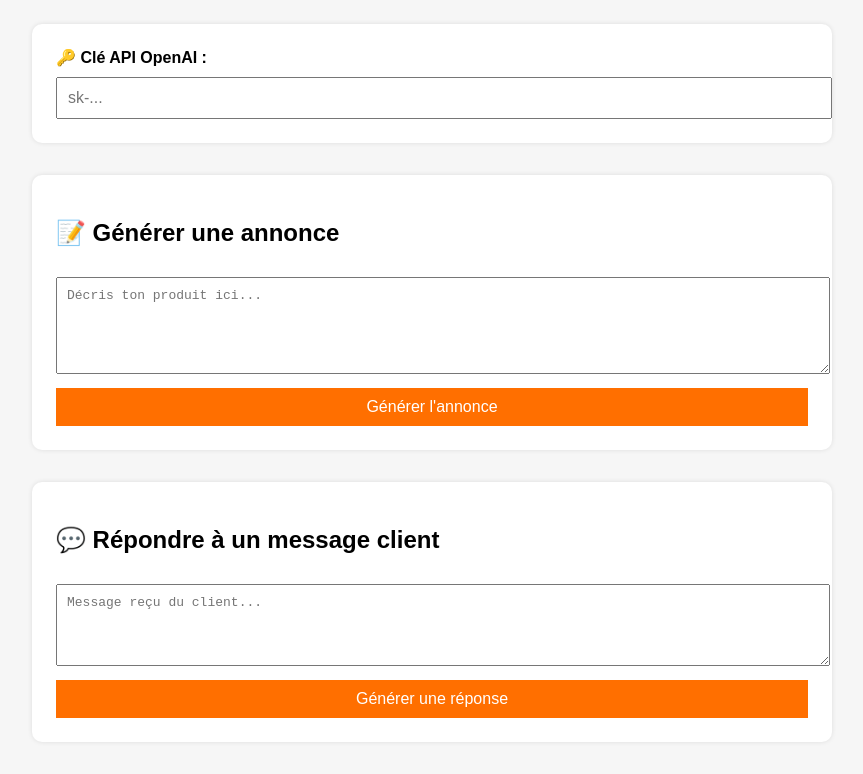
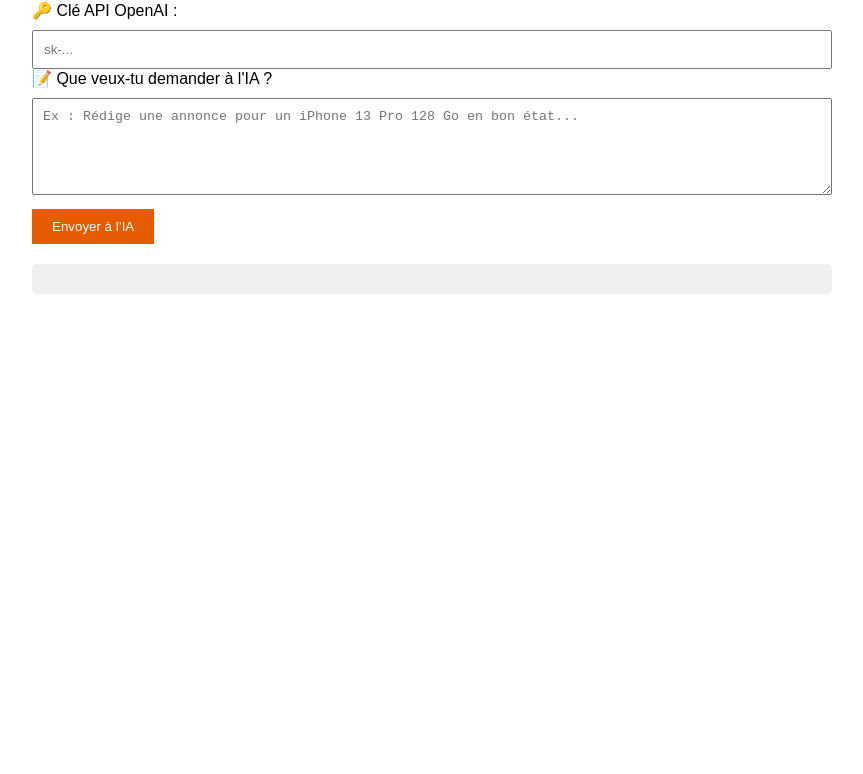
Before and after one commit to Jess00116/ia-leboncoin1, a plain HTML site: page index.html in a window 1280 px wide. Shown: the part 99-873 px from the top of the page, without its empty margins (208-1071 px from the left). After the commit the page ends 800 px from the top, so only its background shows below. Drawn offline with Linux system fonts and the light colour scheme.

Commit message:
Update index.html

```diff
--- a/index.html
+++ b/index.html
@@ -2,76 +2,83 @@
 <html lang="fr">
 <head>
   <meta charset="UTF-8">
-  <title>Assistant IA Le Bon Coin</title>
+  <title>Assistant Le Bon Coin</title>
   <style>
-    body { font-family: sans-serif; max-width: 800px; margin: auto; padding: 2em; background: #f6f6f6; }
-    textarea, input, button { width: 100%; margin-top: 10px; padding: 10px; font-size: 1em; }
-    button { background: #ff6f00; color: white; border: none; cursor: pointer; }
-    button:hover { background: #e65c00; }
-    .section { margin-top: 2em; background: white; padding: 1.5em; border-radius: 10px; box-shadow: 0 0 5px rgba(0,0,0,0.1); }
-    label { font-weight: bold; }
-    #output { white-space: pre-wrap; background: #eef; padding: 10px; margin-top: 1em; border-radius: 5px; }
+    body {
+      font-family: Arial, sans-serif;
+      max-width: 800px;
+      margin: auto;
+      padding: 20px;
+    }
+    input, textarea {
+      width: 100%;
+      padding: 10px;
+      margin-top: 10px;
+      box-sizing: border-box;
+    }
+    button {
+      background-color: #e65c00;
+      color: white;
+      padding: 10px 20px;
+      border: none;
+      margin-top: 10px;
+      cursor: pointer;
+    }
+    #response {
+      margin-top: 20px;
+      background: #f0f0f0;
+      padding: 15px;
+      white-space: pre-wrap;
+      border-radius: 5px;
+    }
   </style>
 </head>
 <body>
-  <h1>📣 Assistant IA - Le Bon Coin</h1>
+  <h1>Assistant IA pour Le Bon Coin</h1>
 
-  <div class="section">
   <label for="apiKey">🔑 Clé API OpenAI :</label>
-    <input type="password" id="apiKey" placeholder="sk-..." />
-  </div>
+  <input id="apiKey" placeholder="sk-..." />
 
-  <div class="section">
-    <h2>📝 Générer une annonce</h2>
-    <textarea id="productInput" rows="5" placeholder="Décris ton produit ici..."></textarea>
-    <button onclick="generateAd()">Générer l'annonce</button>
-    <div id="adOutput"></div>
-  </div>
+  <label for="userInput">📝 Que veux-tu demander à l'IA ?</label>
+  <textarea id="userInput" rows="5" placeholder="Ex : Rédige une annonce pour un iPhone 13 Pro 128 Go en bon état..."></textarea>
 
-  <div class="section">
-    <h2>💬 Répondre à un message client</h2>
-    <textarea id="clientMsg" rows="4" placeholder="Message reçu du client..."></textarea>
-    <button onclick="generateReply()">Générer une réponse</button>
-    <div id="replyOutput"></div>
-  </div>
+  <button onclick="callGPT()">Envoyer à l’IA</button>
+
+  <pre id="response"></pre>
 
   <script>
-    async function callGPT(prompt) {
+    async function callGPT() {
       const apiKey = document.getElementById("apiKey").value;
-      if (!apiKey) {
-        alert("Merci d’entrer votre clé API OpenAI.");
+      const prompt = document.getElementById("userInput").value;
+      const responseElement = document.getElementById("response");
+
+      if (!apiKey || !prompt) {
+        responseElement.innerText = "⚠️ Remplis bien tous les champs !";
         return;
       }
 
-      const response = await fetch("https://api.openai.com/v1/chat/completions", {
+      responseElement.innerText = "⏳ Réponse en cours...";
+
+      try {
+        const res = await fetch("https://api.openai.com/v1/chat/completions", {
           method: "POST",
           headers: {
             "Content-Type": "application/json",
             "Authorization": `Bearer ${apiKey}`
           },
           body: JSON.stringify({
-          model: "gpt-4",
-          messages: [{ role: "user", content: prompt }],
-          max_tokens: 500
+            model: "gpt-3.5-turbo",
+            messages: [{ role: "user", content: prompt }]
           })
         });
 
-      const data = await response.json();
-      return data.choices?.[0]?.message?.content;
+        const data = await res.json();
+        const reply = data.choices?.[0]?.message?.content || "❌ Aucune réponse reçue.";
+        responseElement.innerText = reply;
+
+      } catch (err) {
+        responseElement.innerText = "❌ Erreur : " + err.message;
       }
-
-    async function generateAd() {
-      const input = document.getElementById("productInput").value;
-      const prompt = `Je veux créer une annonce sur Le Bon Coin. Voici la description du produit : "${input}". Génère un titre, une description propre, et un prix estimé.`;
-      const result = await callGPT(prompt);
-      document.getElementById("adOutput").innerText = result || "Erreur lors de la génération.";
-    }
-
-    async function generateReply() {
-      const message = document.getElementById("clientMsg").value;
-      const prompt = `Voici un message reçu d’un client sur Le Bon Coin : "${message}". Propose une réponse polie, claire et commerciale.`;
-      const result = await callGPT(prompt);
-      document.getElementById("replyOutput").innerText = result || "Erreur lors de la génération.";
     }
   </script>
 </body>
```
Lines whose indentation alone changed are shown as unchanged.
